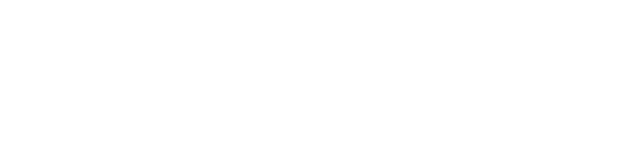
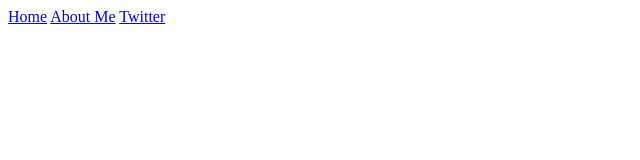
Before and after one commit to ktucker2020/ktucker2020.github.io, a plain HTML site: page index.html in a window 1280 px wide. Shown: the whole page, without its empty margins (0-640 px from the left). Drawn offline with Linux system fonts and the light colour scheme.

Commit message:
added twitter link

```diff
--- a/index.html
+++ b/index.html
@@ -7,6 +7,15 @@
         </head>
 <body>
 
+    <nav>
+    <a href="/">Home</a>
+        <a href="/bio">About Me</a>
+        <a href="https://twitter.com/zeddshaver">Twitter</a>
+
+
+
+    </nav>
+
         </body>
 
 </html>
```
